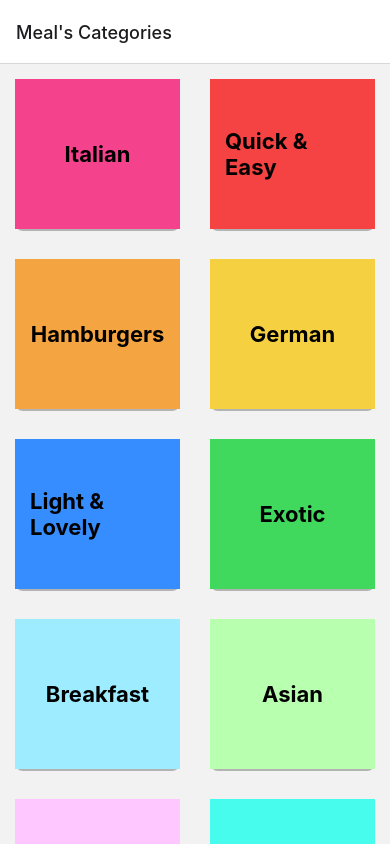
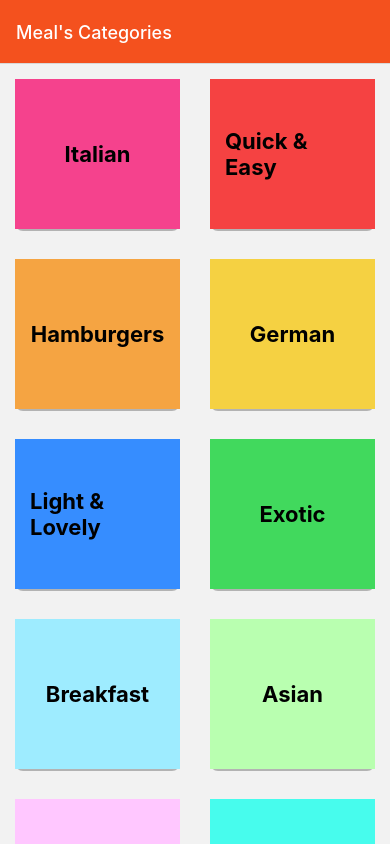
Before and after one commit to aleks930819/react-native-project-3, a React Native app: screen / in a window 390 px wide. Built offline with nearby package versions, Linux system fonts and the light colour scheme.

Commit message:
added header style

```diff
--- a/App.js
+++ b/App.js
@@ -11,7 +11,14 @@ export default function App() {
     <>
       <StatusBar style="dark" />
       <NavigationContainer>
-        <Stack.Navigator>
+        <Stack.Navigator
+          screenOptions={{
+            headerStyle: {
+              backgroundColor: '#f4511e',
+            },
+            headerTintColor: '#fff',
+          }}
+        >
           <Stack.Screen name="Meal's Categories" component={Categories} />
           <Stack.Screen name="Meal's Overview" component={MealsOverview} />
         </Stack.Navigator>
```
